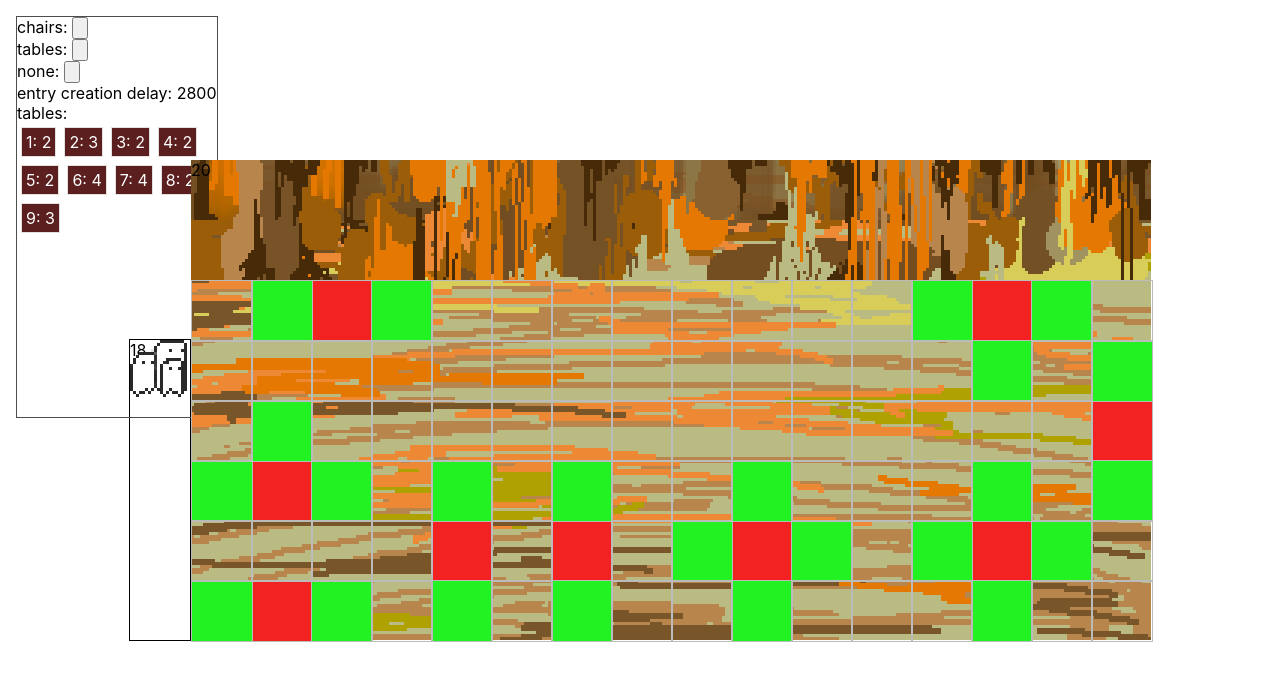
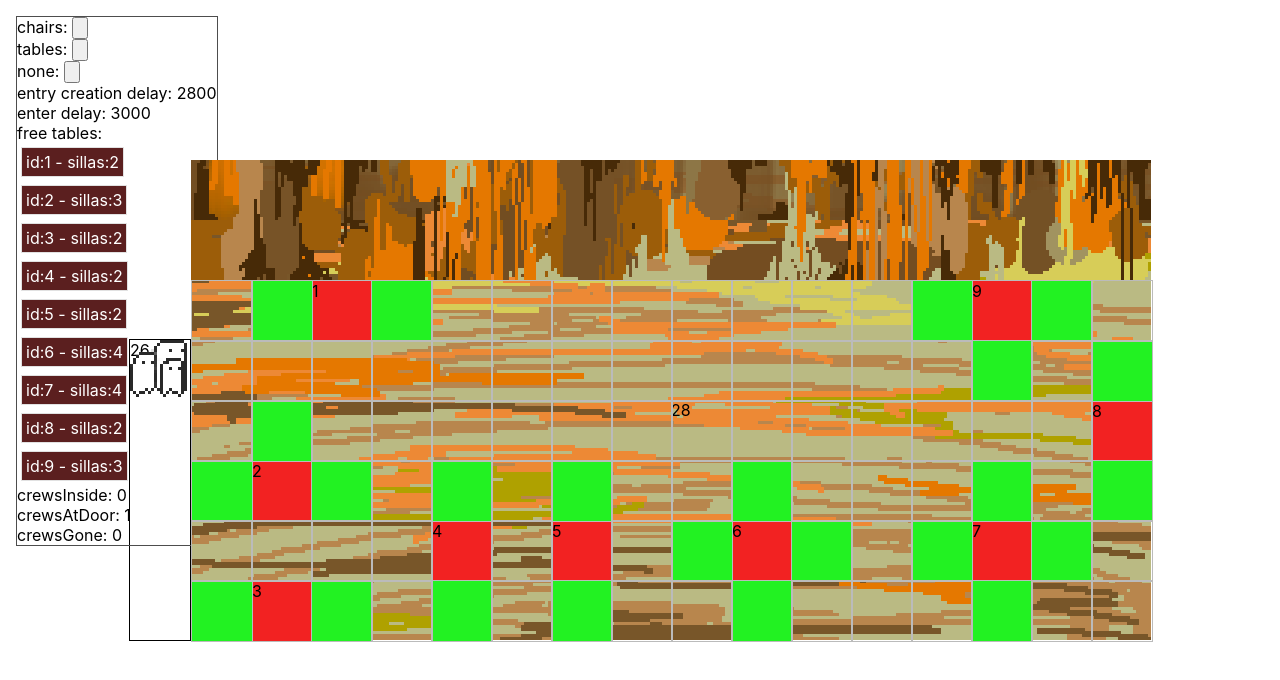
Before and after one commit to adolecumberri/the_bar, a React (Create React App) app in the folder the_bar/: page / in a window 1280 px wide. Shown: the top 680 px of the page. Built offline with nearby package versions, Linux system fonts and the light colour scheme.

Commit message:
heroes sentandose.

```diff
--- a/the_bar/src/classes/Crew.ts
+++ b/the_bar/src/classes/Crew.ts
@@ -1,15 +1,39 @@
-import { IHeroCreated } from "../interfaces/Hero.Interface";
+
+import { TABLES_LOCATIONS } from "../constants";
+import { TABLES_IDS } from "../constants/constants";
+import { IHeroCreated, ICrewStatus, ITable } from "../interfaces";
 import { createHero } from "../utility/Utility";
+import { Table } from "./GridBoxesTypes";
 
 export class Crew {
     heroNum: number;
     heros: IHeroCreated[] = [];
+    status: ICrewStatus = "waiting_to_enter";
+    tableId: number | null = null;
+    areSitted: boolean = false;
+    onMision: boolean = false;
+    misionId: number | null = null;
     constructor(heroNum: number){
         this.heroNum = heroNum;
-
         for(let i = 0; i < heroNum; i++){
             this.heros.push(createHero());
         }
     }
 
+    asignTableByTableId = (tableId: number | null) =>{
+        if(!TABLES_IDS.includes(tableId as number))   throw new Error(
+            `Error assigning tables. Id: ${tableId} is not contained in the tables register.`
+          );
+        this.tableId = tableId;
+        this.areSitted = true;
+    }
+
+    asignTable = ({tableId, isOccupied}: Table) =>{
+        if(!TABLES_IDS.includes(tableId as number))   throw new Error(
+            `Error assigning tables. Id: ${tableId} is not contained in the tables register.`
+          );
+        this.tableId = tableId;
+        this.areSitted = true;
+    }
+
 }
--- a/the_bar/src/classes/Grid.ts
+++ b/the_bar/src/classes/Grid.ts
@@ -94,7 +94,7 @@ export class Grid {
         //configuración basica para sillas
         gridTypeConfig = GRID_CONFIG.chair;
 
-        let gridBox = new Chair({
+        let chairBox = new Chair({
           key,
           ...this._loadBoxBasicVariables({ X, Y, height, width }),
           width,
@@ -103,7 +103,9 @@ export class Grid {
           isOccupied: false,
           ...gridTypeConfig
         });
-        gridHash[key] = gridBox;
+
+        gridBox.chairs.push(chairBox);
+        gridHash[key] = chairBox;
       });
     }
 
@@ -187,7 +189,7 @@ export class Grid {
 
   //returns table's hash key and chairs.
   getFreeTables = () => {
-    let solution: IGridTable[] = [];
+    let solution: Table[] = [];
 
 
     if(!this.hashGrid) debugger;
@@ -198,10 +200,29 @@ export class Grid {
 
     TABLES_LOCATIONS.forEach(({ row, col, chairs }) => {
       let key = `${col}-${row}`;
-      if (!(this.hashGrid[key] as IGridTable)) debugger;
+      if (!(this.hashGrid[key] as Table)) debugger;
 
-      if (!(this.hashGrid[key] as IGridTable).isOccupied) {
-        solution.push(this.hashGrid[key] as IGridTable);
+      if (!(this.hashGrid[key] as Table).isOccupied) {
+        solution.push(this.hashGrid[key] as Table);
+      }
+    });
+
+    return solution;
+  }
+
+  getFreeTablesBySize = (size: number) => {
+    let solution: Table[] = [];
+
+    //si no hay hashGrid, devuelve un array vacio
+    if(!this.hashGrid) return [];
+
+
+    TABLES_LOCATIONS.forEach(({ row, col, chairs }) => {
+      let key = `${col}-${row}`;
+      if (!(this.hashGrid[key] as Table)) debugger;
+
+      if (!(this.hashGrid[key] as Table).isOccupied && (this.hashGrid[key] as Table).chairs.length === size) {
+        solution.push(this.hashGrid[key] as Table);
       }
     });
 
--- a/the_bar/src/classes/GridBoxesTypes.ts
+++ b/the_bar/src/classes/GridBoxesTypes.ts
@@ -7,6 +7,7 @@ import {
   IChair,
   IGridHash,
 } from "../interfaces";
+import { Crew } from "./Crew";
 
 class GridBox {
   // this: IGridBox;
@@ -83,24 +84,48 @@ class Chair extends GridBox {
 
 class Table extends GridBox {
   tableId: number;
-  chairs: IChair[];
+  chairsLocation: IChair[] = [];
+  chairs: Chair[] = [];
   isOccupied: boolean;
+  crew: Crew | null = null;
   constructor(arg: IGridTable) {
     super(arg);
     this.walkable = false;
     this.tableId = arg.tableId;
-    this.chairs = arg.chairs;
+    this.chairsLocation = arg.chairs;
     this.isOccupied = false;
   }
 
+  //unused
   getChairs = (grid: IGridHash) => {
     let solution: IGridChair[] = [];
 
-    this.chairs.forEach(({ row, col }) => {
+    this.chairsLocation.forEach(({ row, col }) => {
       solution.push((grid[`${row}-${col}`] as IGridChair));
     });
     return solution;
   };
+
+
+  occupyTable = (crew: Crew) =>{
+      this.isOccupied = true;
+      this.crew = crew;
+
+    let heroes = crew.heros;
+
+    if(heroes.length !== this.chairs.length)
+    throw new Error(
+      `The number of Heroes is different of Chairs number in table.
+      Heores: ${heroes.length}
+      Chairs: ${this.chairs.length}`
+    );
+
+
+    //Al tener la misma longitud, puedo iterar por las sillas  y usar el index para los heroes.
+      this.chairs.forEach( (chair, i) => {
+          chair.occupyChair(heroes[i]);
+      });
+  }
 
 
 
--- a/the_bar/src/componentes/Bar.tsx
+++ b/the_bar/src/componentes/Bar.tsx
@@ -15,11 +15,12 @@ import React, {
 import { makeStyles, useTheme } from "@material-ui/styles";
 
 import { THEME } from "../constants/constants";
-import { IAnyBox, IGridHash, ITheme } from "../interfaces";
+import { IAnyBox, IGridHash, IGridTable, ITheme } from "../interfaces";
 import { CANVAS_HEIGHT, CANVAS_WIDTH } from "../constants/constants";
 import { useRenderCounter } from "../hooks";
 import { StyleContext, ImagesContext } from "../utility";
 import { Grid } from "../classes/Grid";
+import { Table } from "../classes/GridBoxesTypes";
 
 const gridSprites = new Image();
 gridSprites.setAttribute("src", "../sprites/spritesheet.png");
@@ -29,13 +30,14 @@ gridSprites.setAttribute("src", "../sprites/spritesheet.png");
 // }
 
 const useStyles = makeStyles((tema: ITheme) => {
-    console.log(tema);
     return {
         container: {
             backgroundColor: "burlywood",
         },
         counter: {
             position: "absolute",
+            top: "50%",
+            left: "50%",
         },
     };
 });
@@ -71,13 +73,16 @@ const Bar: FC<IBarProps> = ({ barGrid: { hashGrid: barGrid, triggerUpdate }, tri
             let div = (<div
                 style={{
                     position: "absolute",
-                        width:  barGrid[coord].width,
-                        height:  barGrid[coord].height,
-                        top:  barGrid[coord].y,
-                        left:  barGrid[coord].x,
+                    width: barGrid[coord].width,
+                    height: barGrid[coord].height,
+                    top: barGrid[coord].y,
+                    left: barGrid[coord].x,
                     border: "1px solid #bbbbbb",
                     imageRendering: "pixelated",
-                    }}></div>);
+                }}>
+
+                    {barGrid[coord].type === "table" && <>{(barGrid[coord] as Table).tableId}</> }
+                </div>);
 
             switch (barGrid[coord].type) {
                 case "void":
@@ -86,17 +91,17 @@ const Bar: FC<IBarProps> = ({ barGrid: { hashGrid: barGrid, triggerUpdate }, tri
 
                 case "chair":
 
-                        div.props.style['background-color' as any] =  barGrid[coord].color;
+                    div.props.style['background-color' as any] = barGrid[coord].color;
                     break;
 
                 case "table":
-                        div.props.style['background-color' as any] =  barGrid[coord].color;
+                    div.props.style['background-color' as any] = barGrid[coord].color;
+
                     break;
 
                 // case "hero":
                 //     break;
             }
-
             solution.push(div);
 
         }
@@ -104,11 +109,8 @@ const Bar: FC<IBarProps> = ({ barGrid: { hashGrid: barGrid, triggerUpdate }, tri
         return solution;
     };
 
-    if (pixelSize) console.log(CANVAS_WIDTH, CANVAS_HEIGHT, pixelSize);
     return (
-
         <>
-            {/* {console.log(theme)} */}
             <div
                 id="canvas"
                 className={container}
--- a/the_bar/src/componentes/BarEntry.tsx
+++ b/the_bar/src/componentes/BarEntry.tsx
@@ -25,9 +25,7 @@ const BarEntry: FC<barProps> = ({ crewsAtDoor }) => {
   const { pixelSize, canvasHeight, canvasWidth } = useContext(StyleContext);
 
   const barImgs = useContext(ImagesContext);
-  console.log({ barImgs });
   const [count] = useRenderCounter();
-  console.log({ pixelSize, canvasHeight, canvasWidth });
   const { height, width } = loadBoxDimensions({
     rows: 6,
     cols: 16,
--- a/the_bar/src/componentes/Debugger.tsx
+++ b/the_bar/src/componentes/Debugger.tsx
@@ -9,6 +9,8 @@ import { makeStyles } from "@material-ui/styles";
 
 import { THEME } from '../constants/constants';
 import { IGridTable, ITheme } from "../interfaces";
+import { Table } from "../classes/GridBoxesTypes";
+import { Crew } from "../classes/Crew";
 
 const useStyles = makeStyles((Theme: ITheme) => ({
   container: {
@@ -36,10 +38,24 @@ interface IDebugger {
   highlightChairs?: () => void,
   stopHighlighting?: () => void,
   delay: number,
-  tables: IGridTable[],
+  enterDelay: number,
+  tables: Table[],
+  crewsInside: number,
+  crewsGone: number,
+  crewsInQueue: number,
 }
 
-const Debugger: FC<IDebugger> = ({ highlightChairs, highlightTables, stopHighlighting, delay, tables }) => {
+const Debugger: FC<IDebugger> = ({
+  highlightChairs,
+  highlightTables,
+  stopHighlighting,
+  delay,
+  enterDelay,
+  tables,
+  crewsInside,
+  crewsInQueue,
+  crewsGone
+}) => {
   const { container, tableInfo, tablesContainer } = useStyles();
 
   return (
@@ -66,8 +82,9 @@ const Debugger: FC<IDebugger> = ({ highlightChairs, highlightTables, stopHighlig
         ></input></label><br />
       </>)}
       entry creation delay: {delay} <br />
+      enter delay: {enterDelay} <br />
       {tables && tables.length && <>
-        tables: <br />
+        free tables: <br />
         <div className={tablesContainer}>
           {tables.map(
             ({ tableId, chairs }, index) =>
@@ -75,11 +92,15 @@ const Debugger: FC<IDebugger> = ({ highlightChairs, highlightTables, stopHighlig
                 key={`tableInfo-${index}`}
                 className={tableInfo}
               >
-                {tableId}: {chairs.length}
+                id:{tableId} - sillas:{chairs.length}
               </div>
           )}
         </div>
       </>}
+
+      crewsInside: {crewsInside} <br/>
+      crewsAtDoor: {crewsInQueue} <br />
+      crewsGone: {crewsGone}
     </div>
   );
 };
--- a/the_bar/src/componentes/Screen.tsx
+++ b/the_bar/src/componentes/Screen.tsx
@@ -14,6 +14,7 @@ import { Grid } from "../classes/Grid";
 import Debugger from "./Debugger";
 import { createHero, createCrew, rand } from "../utility/Utility";
 import useInterval from "../hooks/useInterval";
+import { Crew } from "../classes/Crew";
 
 const useStyles = makeStyles((theme: ITheme) => ({
   screen: {
@@ -48,11 +49,18 @@ const Screen: FC = () => {
   //------CREWS.----------
   //TODO: metería esto en un hook personalizado, que creo que puede ser
   // una clase ES6 pero mucho mas flexible en el paradigma de react.
-  const { MAX_CREW_CREATION_DELAY, MIN_CREW_CREATION_DELAY } = DELAYS;
-  const [allCrews, setAllCrews] = useState<any>();
-  const [crewsAtDoor, setCrewsAtDoor] = useState<ICrew[]>([]);
+  const { MAX_CREW_CREATION_DELAY, MIN_CREW_CREATION_DELAY, ENTER_DELAY } = DELAYS;
 
-  const [delay, setDelay] = useState(MIN_CREW_CREATION_DELAY);
+
+  const [crewsGone, setCrewsGone] = useState<Crew[]>([]);
+  const [crewsInside, setCrewsInside] = useState<Crew[]>([]);
+  const [crewsAtDoor, setCrewsAtDoor] = useState<Crew[]>([]);
+  // let {current: timesTryingToEnter} = useRef(0);
+  let [timesTryingToEnter, setTimesTryingToEnter] = useState(0);
+
+  //DELAYS
+  const [goToEntryDelay, setGoToEntryDelay] = useState(MIN_CREW_CREATION_DELAY);
+  const [checkEnterDelay, setCheckEnterDelay] = useState(ENTER_DELAY);
   // const [intervalFlag, setIntervalFlag] = useState<boolean | null>(true); //TODO: unused
   const create = useCallback(createCrew, []);
 
@@ -89,23 +97,59 @@ const Screen: FC = () => {
   //when crewsAtDoor changes, re-starts delay used in the interval of creation.
   useEffect(() => {
     if (crewsAtDoor.length < 5) {
-      setDelay(rand(MAX_CREW_CREATION_DELAY, MIN_CREW_CREATION_DELAY));
+      setGoToEntryDelay(rand(MAX_CREW_CREATION_DELAY, MIN_CREW_CREATION_DELAY));
     }
+//Reinicio el checkEnterDelay si esta a 0
+    if( checkEnterDelay !== ENTER_DELAY) setCheckEnterDelay(ENTER_DELAY);
   }, [crewsAtDoor.length])
 
   useInterval(() => {
+    //No hay mesass? paro la llegada a la puerta
+    if(barGrid.getFreeTables().length === 0){
+      setGoToEntryDelay(0)
+      return;
+    }
+
     if (crewsAtDoor.length < 5) {
       setCrewsAtDoor([...crewsAtDoor, create()]);
       //delay random desde el minimo hasta el máximo tiempo de creación
-      setDelay(rand(MAX_CREW_CREATION_DELAY, MIN_CREW_CREATION_DELAY));
-    } else {
-      setDelay(0);
+      setGoToEntryDelay(rand(MAX_CREW_CREATION_DELAY, MIN_CREW_CREATION_DELAY));
+    } else if( crewsAtDoor.length === 5){
+      setGoToEntryDelay(0);
     }
-  }, delay);
+  }, goToEntryDelay);
 
-  // const executeRenderLoop: (callBack: any) => void = (callBack) => {
-  //   callBack();
-  // }
+  useInterval(() => {
+    if (crewsAtDoor.length === 0) setCheckEnterDelay(0);
+
+    let crewToEnter = crewsAtDoor[0];
+    let freeTables = barGrid.getFreeTablesBySize(crewToEnter?.heroNum);
+
+
+    if (freeTables.length === 0 && timesTryingToEnter === 3) {
+      //No hay mesas y lo intentan 3 veces. El equipo se va.
+      console.log("3 veces");
+      const crewGone = crewsAtDoor.shift();
+      setCrewsGone( [...crewsGone, crewGone as Crew]);
+      setCrewsAtDoor( [ ...crewsAtDoor ]);
+    } else if (freeTables.length === 0) {
+
+      //no hay mesas. intentos +1
+      setTimesTryingToEnter(timesTryingToEnter + 1);
+      console.log("intentando: " + timesTryingToEnter);
+
+    } else if (freeTables.length > 0) {
+      //hay mesa. el equipo entra
+
+      console.log("puedo entrar.", freeTables[0]);
+      freeTables[0].occupyTable(crewToEnter);
+      const crewGone = crewsAtDoor.shift();
+      setCrewsInside( [...crewsInside, crewGone as Crew]);
+      setCrewsAtDoor( [ ...crewsAtDoor ]);
+      // debugger;
+    }
+  }, checkEnterDelay);
+
 
 
   return (
@@ -127,8 +171,12 @@ const Screen: FC = () => {
             setTriggerRender(!triggerRender);
             // setBarGrid(new Grid(barGrid?.hashGrid));
           }}
-          delay = {delay}
-          tables = {barGrid.hashGrid && barGrid.getFreeTables()}
+          delay={goToEntryDelay}
+          enterDelay = {checkEnterDelay}
+          tables={barGrid.hashGrid && barGrid.getFreeTables()}
+          crewsGone = {crewsGone.length}
+          crewsInside =  {crewsInside.length}
+          crewsInQueue = { crewsAtDoor.length}
         />
         <BarEntry crewsAtDoor={crewsAtDoor} />
         <Bar
--- a/the_bar/src/constants/constants.ts
+++ b/the_bar/src/constants/constants.ts
@@ -46,6 +46,8 @@ const GRID_CONFIG: IGridConfig = {
     sprite: { x: 0, y: 50, width: 50, height: 50 },
   },
 };
+
+const TABLES_IDS: number[] = [1,2,3,4,5,6,7,8,9];
 
 const TABLES_LOCATIONS: ITable[] = [
   {
@@ -222,6 +224,8 @@ const TABLES_LOCATIONS: ITable[] = [
 const DELAYS = {
   MIN_CREW_CREATION_DELAY: 1000,
   MAX_CREW_CREATION_DELAY: 5000,
+  ENTER_DELAY: 3000,
+
 
 }
 
@@ -236,4 +240,5 @@ export {
   HERO_TYPE,
   TABLES_LOCATIONS,
   DELAYS,
+  TABLES_IDS,
 };
--- a/the_bar/src/interfaces/Crew.interface.ts
+++ b/the_bar/src/interfaces/Crew.interface.ts
@@ -3,3 +3,5 @@
 export interface ICrew {
 
 }
+
+export type ICrewStatus = "waiting_to_enter" | "entering" | "sitting" |  "sitted" | "searching_mision" | "into_a_mision" | "healing"
--- a/the_bar/src/interfaces/IGridHash.ts
+++ b/the_bar/src/interfaces/IGridHash.ts
@@ -1,5 +1,6 @@
 import { IGridChair, IGridBox, IGridTable } from ".";
+import { Chair, Table, Void } from "../classes/GridBoxesTypes";
 
 export type IGridHash = {
-    [x: string]: IGridBox | IGridChair | IGridTable
+    [x: string]: Void | Chair | Table
 }
```
Also changed, not shown: the_bar/src/interfaces/index.ts (+5 -2 lines). Lines whose indentation alone changed are shown as unchanged.
